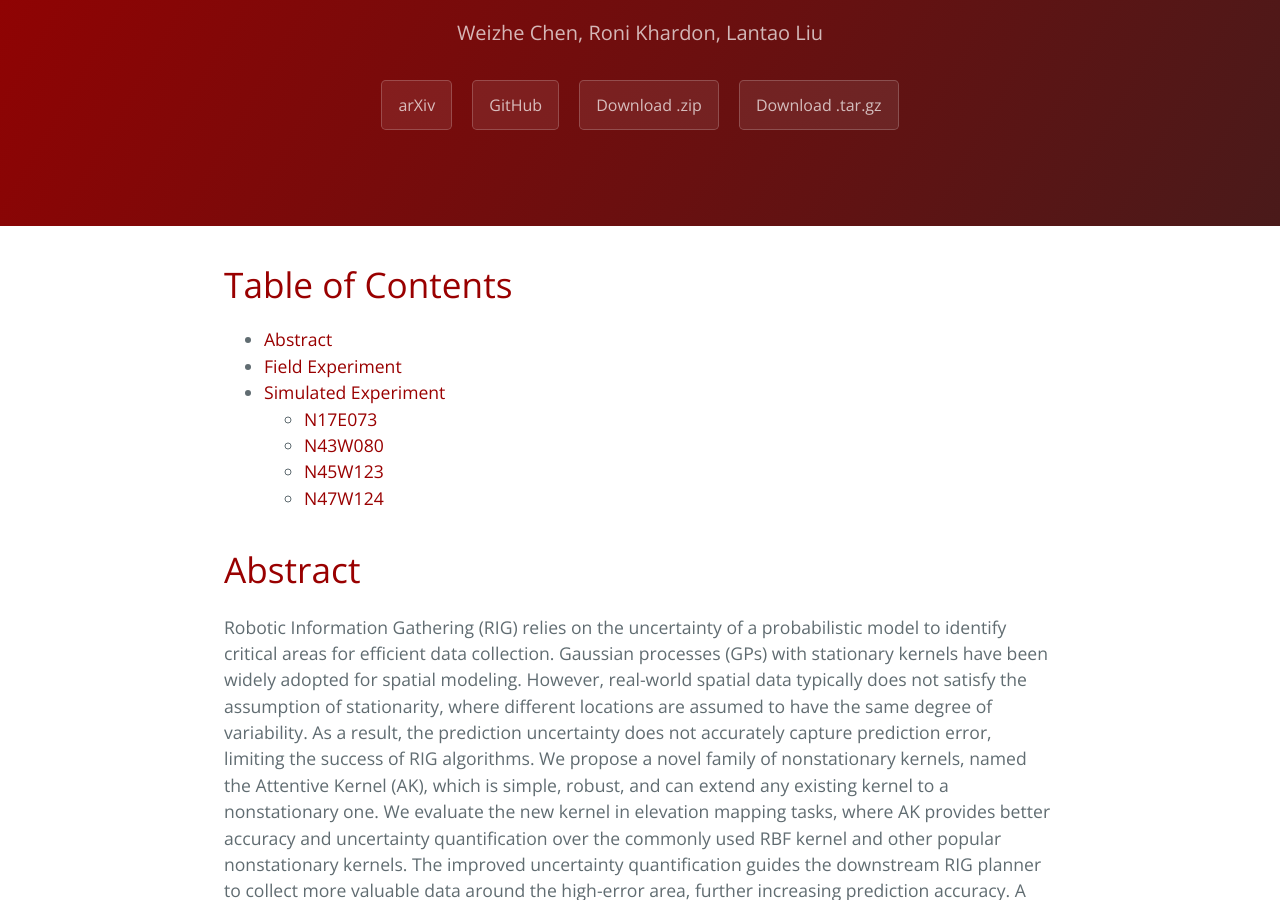
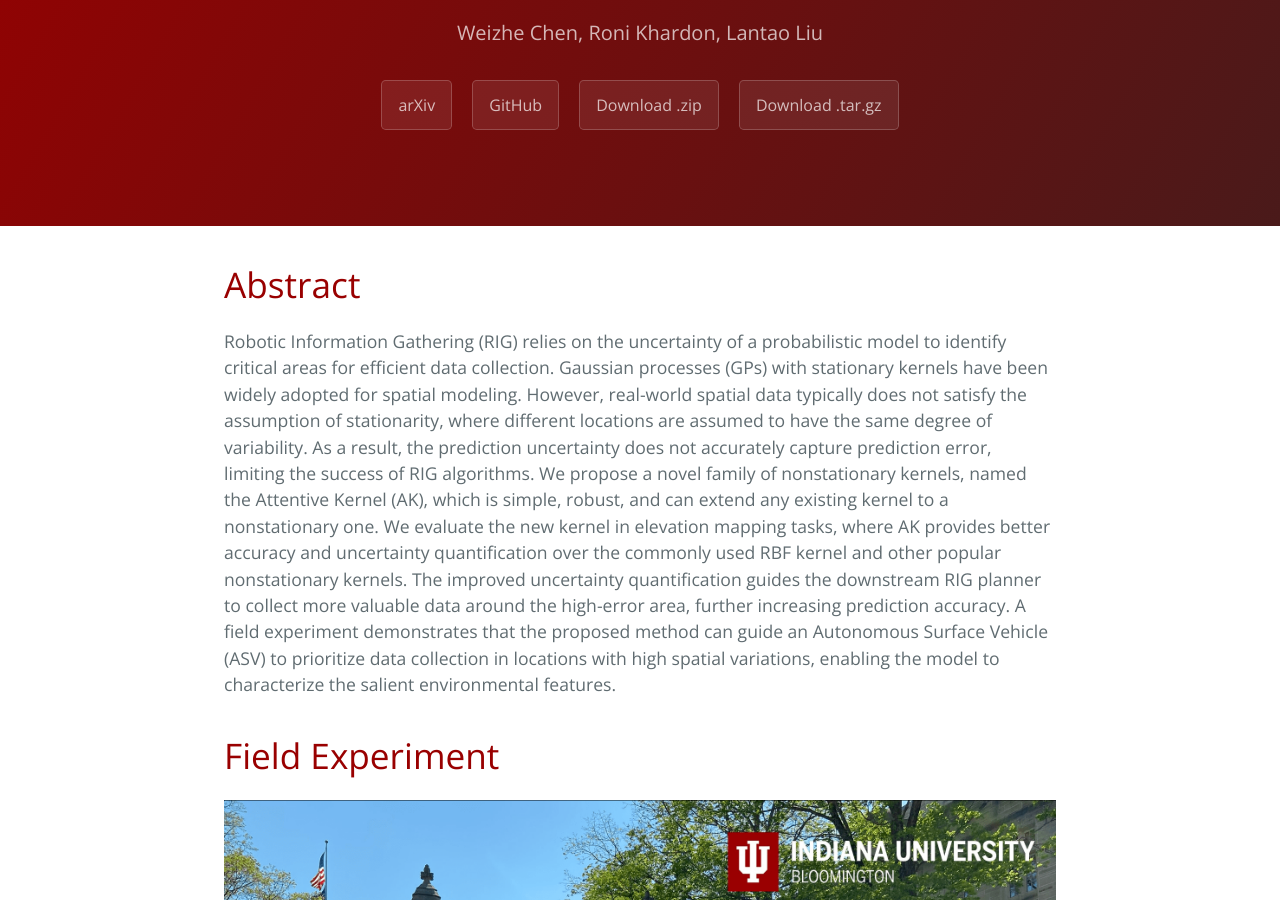
Before and after one commit to Weizhe-Chen/attentive_kernels, a Jekyll site: the page built from index.md, in a window 1280 px wide and 900 px high, scrolled down 341 px. Built offline with Jekyll 4.4.1, drawn with Linux system fonts in a browser that asks for light colours.

Commit message:
Uploaded the presentation video and updated the format.

```diff
--- a/index.md
+++ b/index.md
@@ -1,91 +1,95 @@
 ---
 layout: default
 title: {{ site.name }}
-youtubeId: XYxEubfIayM
 ---
 
+# Abstract
 
-# Table of Contents
-
-* [Abstract](#abstract)
-* [Field Experiment](#field_experiment)
-* [Simulated Experiment](#simulated_experiments)
-  * [N17E073](#N17E073)
-  * [N43W080](#N43W080)
-  * [N45W123](#N45W123)
-  * [N47W124](#N47W124)
-
-<a name="abstract"></a>
-# Abstract
 Robotic Information Gathering (RIG) relies on the uncertainty of a probabilistic model to identify critical areas for efficient data collection. Gaussian processes (GPs) with stationary kernels have been widely adopted for spatial modeling. However, real-world spatial data typically does not satisfy the assumption of stationarity, where different locations are assumed to have the same degree of variability. As a result, the prediction uncertainty does not accurately capture prediction error, limiting the success of RIG algorithms. We propose a novel family of nonstationary kernels, named the Attentive Kernel (AK), which is simple, robust, and can extend any existing kernel to a nonstationary one. We evaluate the new kernel in elevation mapping tasks, where AK provides better accuracy and uncertainty quantification over the commonly used RBF kernel and other popular nonstationary kernels. The improved uncertainty quantification guides the downstream RIG planner to collect more valuable data around the high-error area, further increasing prediction accuracy. A field experiment demonstrates that the proposed method can guide an Autonomous Surface Vehicle (ASV) to prioritize data collection in locations with high spatial variations, enabling the model to characterize the salient environmental features.
 
----
+# Field Experiment
+<a href="https://www.youtube.com/embed/qpoxSF5S9zk"><img src="https://raw.githubusercontent.com/Weizhe-Chen/attentive_kernels/gh-pages/assets/play_buttons/field_experiment_cover.png" alt="drawing" width="100%"></a>
 
-<a name="field_experiment"></a>
-# Field Experiment
-{% include youtube-player.html id=page.youtubeId %}
-
----
-
-<a name="simulated_experiments"></a>
 # Simulated Experiments
 
-<a name="N17E073"></a>
 ## Environment: N17E073
 
-<p align="center"><img src="https://raw.githubusercontent.com/Weizhe-Chen/attentive_kernels/gh-pages/assets/envs/N17E073.png" width="400" height="240"/></p>
+<img src="https://raw.githubusercontent.com/Weizhe-Chen/attentive_kernels/gh-pages/assets/envs/N17E073.png" alt="drawing" width="60%"/>
 
-Attentive Kernel | RBF Kernel
-:-------------------------:|:-------------------------:|
-<br><a href="https://www.youtube.com/embed/P92J6NmZeK0"><img src="https://raw.githubusercontent.com/Weizhe-Chen/attentive_kernels/gh-pages/assets/play_buttons/N17E073_ak.png" alt="drawing" width="400" height="240"></a> | <br><a href="https://www.youtube.com/embed/_94lIe7usx8"><img src="https://raw.githubusercontent.com/Weizhe-Chen/attentive_kernels/gh-pages/assets/play_buttons/N17E073_rbf.png" alt="drawing" width="400" height="240"></a>
+### Attentive Kernel
 
-Gibbs Kernel | Deep Kernel Learning
-:-------------------------:|:-------------------------:|
-<br><a href="https://www.youtube.com/embed/aZ5PXXW-94U"><img src="https://raw.githubusercontent.com/Weizhe-Chen/attentive_kernels/gh-pages/assets/play_buttons/N17E073_gibbs.png" alt="drawing" width="400" height="240"></a> | <br><a href="https://www.youtube.com/embed/l3lNihEuoQU"><img src="https://raw.githubusercontent.com/Weizhe-Chen/attentive_kernels/gh-pages/assets/play_buttons/N17E073_dkl.png" alt="drawing" width="400" height="240"></a>
+<a href="https://www.youtube.com/embed/P92J6NmZeK0"><img src="https://raw.githubusercontent.com/Weizhe-Chen/attentive_kernels/gh-pages/assets/play_buttons/N17E073_ak.png" alt="drawing" width="60%"></a>
 
----
+### RBF Kernel
 
-<a name="N43W080"></a>
+<a href="https://www.youtube.com/embed/_94lIe7usx8"><img src="https://raw.githubusercontent.com/Weizhe-Chen/attentive_kernels/gh-pages/assets/play_buttons/N17E073_rbf.png" alt="drawing" width="60%"></a>
+
+### Gibbs Kernel
+
+<a href="https://www.youtube.com/embed/aZ5PXXW-94U"><img src="https://raw.githubusercontent.com/Weizhe-Chen/attentive_kernels/gh-pages/assets/play_buttons/N17E073_gibbs.png" alt="drawing" width="60%"></a>
+
+### Deep Kernel Learning
+
+<a href="https://www.youtube.com/embed/l3lNihEuoQU"><img src="https://raw.githubusercontent.com/Weizhe-Chen/attentive_kernels/gh-pages/assets/play_buttons/N17E073_dkl.png" alt="drawing" width="60%"></a>
+
 ## Environment: N43W080
 
-<p align="center"><img src="https://raw.githubusercontent.com/Weizhe-Chen/attentive_kernels/gh-pages/assets/envs/N43W080.png" width="400" height="240"/></p>
+<img src="https://raw.githubusercontent.com/Weizhe-Chen/attentive_kernels/gh-pages/assets/envs/N43W080.png" alt="drawing" width="60%"/>
 
-Attentive Kernel | RBF Kernel
-:-------------------------:|:-------------------------:|
-<br><a href="https://www.youtube.com/embed/_4oyuKxFBkY"><img src="https://raw.githubusercontent.com/Weizhe-Chen/attentive_kernels/gh-pages/assets/play_buttons/N43W080_ak.png" alt="drawing" width="400" height="240"></a> | <br><a href="https://www.youtube.com/embed/lx8haGg0aCI"><img src="https://raw.githubusercontent.com/Weizhe-Chen/attentive_kernels/gh-pages/assets/play_buttons/N43W080_rbf.png" alt="drawing" width="400" height="240"></a>
+### Attentive Kernel
 
-Gibbs Kernel | Deep Kernel Learning
-:-------------------------:|:-------------------------:|
-<br><a href="https://www.youtube.com/embed/5yDTqPvQ9QM"><img src="https://raw.githubusercontent.com/Weizhe-Chen/attentive_kernels/gh-pages/assets/play_buttons/N43W080_gibbs.png" alt="drawing" width="400" height="240"></a> | <br><a href="https://www.youtube.com/embed/ZK28mCQYVUQ"><img src="https://raw.githubusercontent.com/Weizhe-Chen/attentive_kernels/gh-pages/assets/play_buttons/N43W080_dkl.png" alt="drawing" width="400" height="240"></a>
+<a href="https://www.youtube.com/embed/_4oyuKxFBkY"><img src="https://raw.githubusercontent.com/Weizhe-Chen/attentive_kernels/gh-pages/assets/play_buttons/N43W080_ak.png" alt="drawing" width="60%"></a>
 
----
+### RBF Kernel
 
-<a name="N45W123"></a>
+<a href="https://www.youtube.com/embed/lx8haGg0aCI"><img src="https://raw.githubusercontent.com/Weizhe-Chen/attentive_kernels/gh-pages/assets/play_buttons/N43W080_rbf.png" alt="drawing" width="60%"></a>
+
+### Gibbs Kernel
+
+<a href="https://www.youtube.com/embed/5yDTqPvQ9QM"><img src="https://raw.githubusercontent.com/Weizhe-Chen/attentive_kernels/gh-pages/assets/play_buttons/N43W080_gibbs.png" alt="drawing" width="60%"></a>
+
+### Deep Kernel Learning
+
+<a href="https://www.youtube.com/embed/ZK28mCQYVUQ"><img src="https://raw.githubusercontent.com/Weizhe-Chen/attentive_kernels/gh-pages/assets/play_buttons/N43W080_dkl.png" alt="drawing" width="60%"></a>
+
+
 ## Environment: N45W123
 
-<p align="center"><img src="https://raw.githubusercontent.com/Weizhe-Chen/attentive_kernels/gh-pages/assets/envs/N45W123.png" width="400" height="240"/></p>
+<img src="https://raw.githubusercontent.com/Weizhe-Chen/attentive_kernels/gh-pages/assets/envs/N45W123.png" alt="drawing" width="60%"/>
 
-Attentive Kernel | RBF Kernel
-:-------------------------:|:-------------------------:|
-<br><a href="https://www.youtube.com/embed/BtKDLO1asnk"><img src="https://raw.githubusercontent.com/Weizhe-Chen/attentive_kernels/gh-pages/assets/play_buttons/N45W123_ak.png" alt="drawing" width="400" height="240"></a> | <br><a href="https://www.youtube.com/embed/eegdZR_M_zs"><img src="https://raw.githubusercontent.com/Weizhe-Chen/attentive_kernels/gh-pages/assets/play_buttons/N45W123_rbf.png" alt="drawing" width="400" height="240"></a>
+### Attentive Kernel
 
-Gibbs Kernel | Deep Kernel Learning
-:-------------------------:|:-------------------------:|
-<br><a href="https://www.youtube.com/embed/Z71hU4YbWs0"><img src="https://raw.githubusercontent.com/Weizhe-Chen/attentive_kernels/gh-pages/assets/play_buttons/N45W123_gibbs.png" alt="drawing" width="400" height="240"></a> | <br><a href="https://www.youtube.com/embed/Qbk63_b2P1E"><img src="https://raw.githubusercontent.com/Weizhe-Chen/attentive_kernels/gh-pages/assets/play_buttons/N45W123_dkl.png" alt="drawing" width="400" height="240"></a>
+<a href="https://www.youtube.com/embed/BtKDLO1asnk"><img src="https://raw.githubusercontent.com/Weizhe-Chen/attentive_kernels/gh-pages/assets/play_buttons/N45W123_ak.png" alt="drawing" width="60%"></a>
 
----
+### RBF Kernel
 
-<a name="N47W124"></a>
+<a href="https://www.youtube.com/embed/eegdZR_M_zs"><img src="https://raw.githubusercontent.com/Weizhe-Chen/attentive_kernels/gh-pages/assets/play_buttons/N45W123_rbf.png" alt="drawing" width="60%"></a>
+
+### Gibbs Kernel
+
+<a href="https://www.youtube.com/embed/Z71hU4YbWs0"><img src="https://raw.githubusercontent.com/Weizhe-Chen/attentive_kernels/gh-pages/assets/play_buttons/N45W123_gibbs.png" alt="drawing" width="60%"></a>
+
+### Deep Kernel Learning
+
+<a href="https://www.youtube.com/embed/Qbk63_b2P1E"><img src="https://raw.githubusercontent.com/Weizhe-Chen/attentive_kernels/gh-pages/assets/play_buttons/N45W123_dkl.png" alt="drawing" width="60%"></a>
+
+
 ## Environment: N47W124
 
-<p align="center"><img src="https://raw.githubusercontent.com/Weizhe-Chen/attentive_kernels/gh-pages/assets/envs/N47W124.png" width="400" height="240"/></p>
+<img src="https://raw.githubusercontent.com/Weizhe-Chen/attentive_kernels/gh-pages/assets/envs/N47W124.png" alg="drawing" width="60%"/>
 
-Attentive Kernel | RBF Kernel
-:-------------------------:|:-------------------------:|
-<br><a href="https://www.youtube.com/embed/CC9St05e9Ow"><img src="https://raw.githubusercontent.com/Weizhe-Chen/attentive_kernels/gh-pages/assets/play_buttons/N47W124_ak.png" alt="drawing" width="400" height="240"></a> | <br><a href="https://www.youtube.com/embed/W1bnETwBtpI"><img src="https://raw.githubusercontent.com/Weizhe-Chen/attentive_kernels/gh-pages/assets/play_buttons/N47W124_rbf.png" alt="drawing" width="400" height="240"></a>
+### Attentive Kernel
 
-Gibbs Kernel | Deep Kernel Learning
-:-------------------------:|:-------------------------:|
-<br><a href="https://www.youtube.com/embed/mqtxNkIv6bI"><img src="https://raw.githubusercontent.com/Weizhe-Chen/attentive_kernels/gh-pages/assets/play_buttons/N47W124_gibbs.png" alt="drawing" width="400" height="240"></a> | <br><a href="https://www.youtube.com/embed/suYUdUDMzTE"><img src="https://raw.githubusercontent.com/Weizhe-Chen/attentive_kernels/gh-pages/assets/play_buttons/N47W124_dkl.png" alt="drawing" width="400" height="240"></a>
+<a href="https://www.youtube.com/embed/CC9St05e9Ow"><img src="https://raw.githubusercontent.com/Weizhe-Chen/attentive_kernels/gh-pages/assets/play_buttons/N47W124_ak.png" alt="drawing" width="60%"></a>
 
----
+### RBF Kernel
+
+<a href="https://www.youtube.com/embed/W1bnETwBtpI"><img src="https://raw.githubusercontent.com/Weizhe-Chen/attentive_kernels/gh-pages/assets/play_buttons/N47W124_rbf.png" alt="drawing" width="60%"></a>
+
+### Gibbs Kernel
+
+<a href="https://www.youtube.com/embed/mqtxNkIv6bI"><img src="https://raw.githubusercontent.com/Weizhe-Chen/attentive_kernels/gh-pages/assets/play_buttons/N47W124_gibbs.png" alt="drawing" width="60%"></a>
+
+### Deep Kernel Learning
+
+<a href="https://www.youtube.com/embed/suYUdUDMzTE"><img src="https://raw.githubusercontent.com/Weizhe-Chen/attentive_kernels/gh-pages/assets/play_buttons/N47W124_dkl.png" alt="drawing" width="60%"></a>
```
Also changed, not shown: assets/attentive_kernel.png (deleted), 4 other files.
